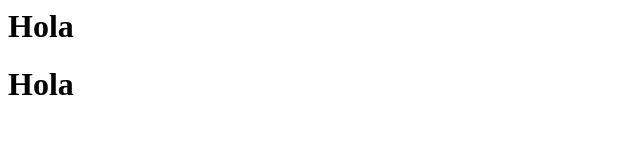
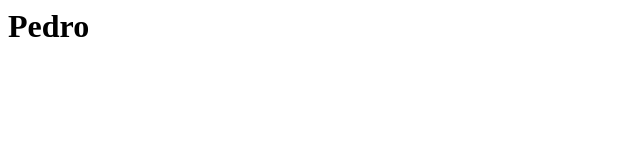
Before and after one commit to OPNUX/prueba, a plain HTML site: page index.html in a window 1280 px wide. Shown: the whole page, without its empty margins (0-640 px from the left). Drawn offline with Linux system fonts and the light colour scheme.

Commit message:
adasddsa

```diff
--- a/index.html
+++ b/index.html
@@ -1,2 +1 @@
-<h1> Hola <h1/>
-    <h1> Hola <h1/>
+<h1> Pedro <h1/>
```
